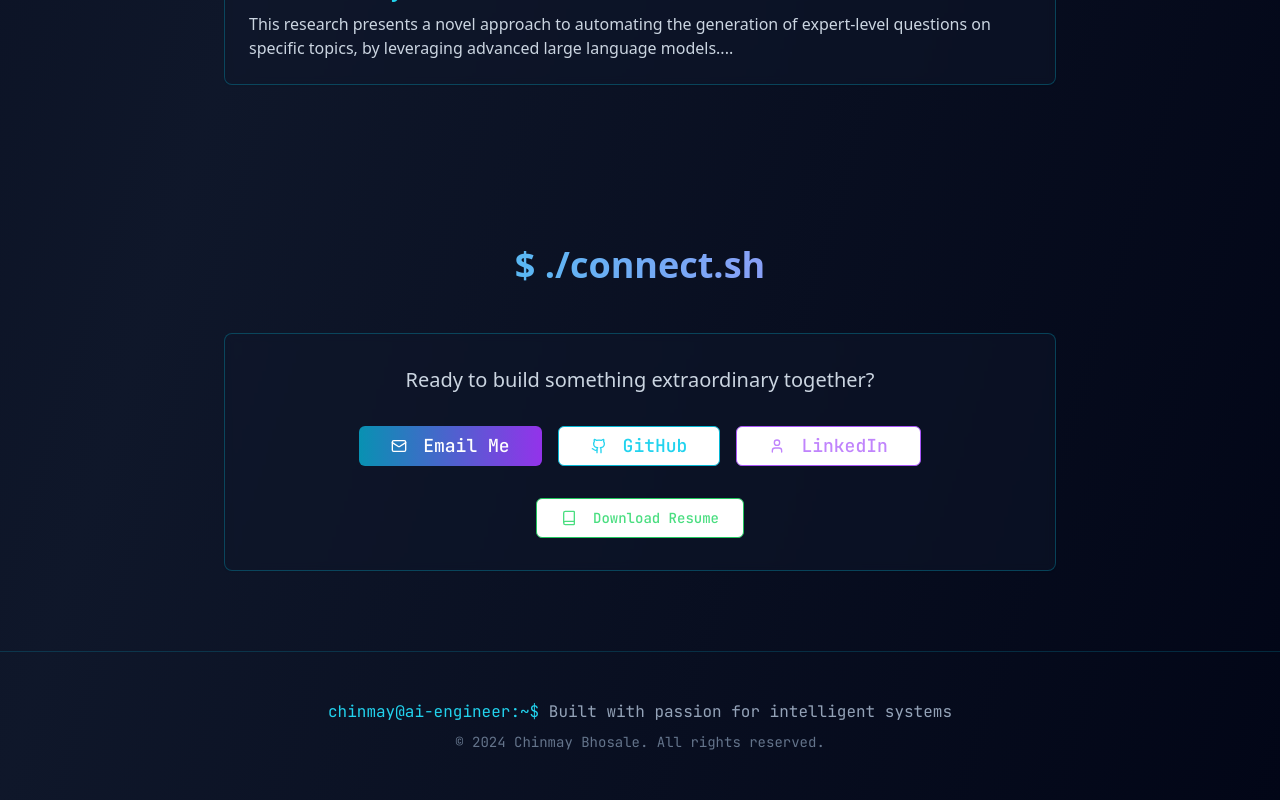
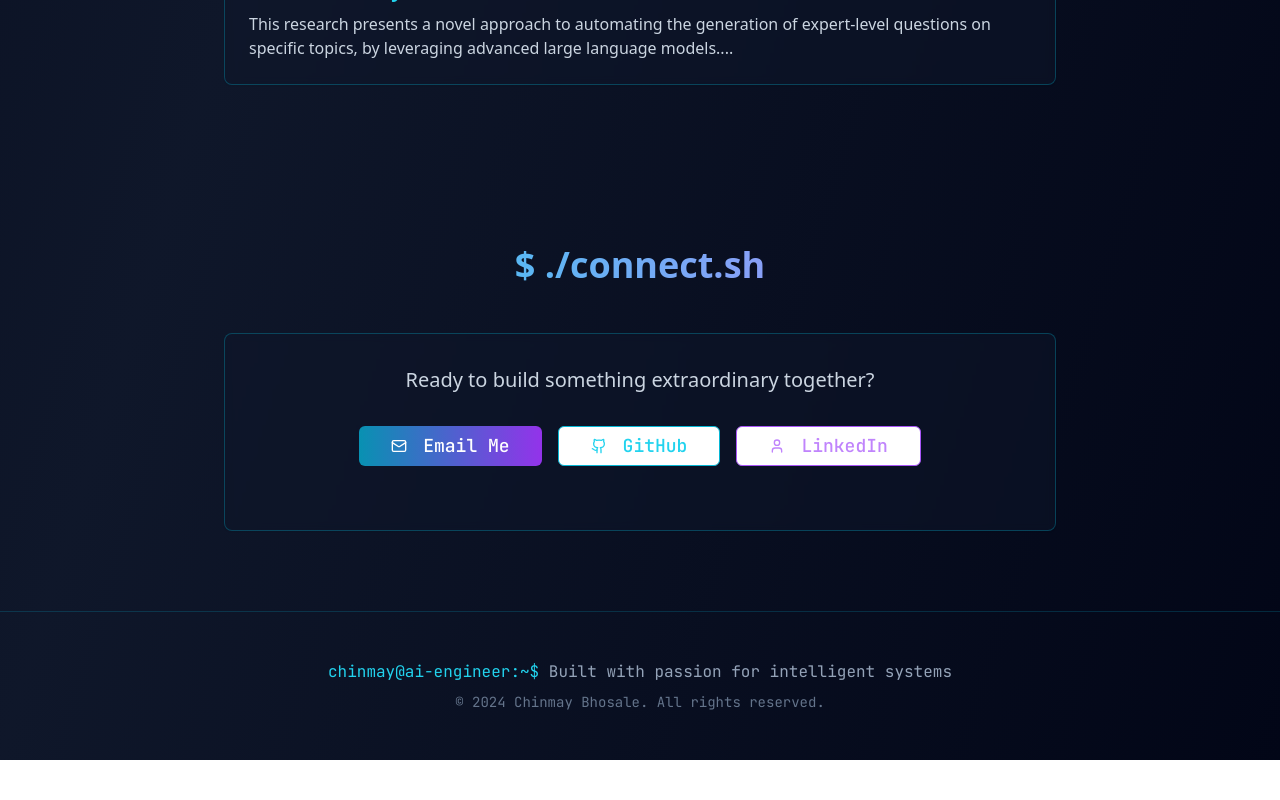
Before and after one commit to chinu0609/chinmay-portfolio, a React (Vite) app: page / in a window 1280 px wide. Shown: the part 3445-4245 px from the top of the page. After the commit the page ends 4205 px from the top, so only its background shows below. Built offline with nearby package versions, Linux system fonts and the light colour scheme.

Commit message:
feat: dependencies

```diff
--- a/src/pages/Index.tsx
+++ b/src/pages/Index.tsx
@@ -291,10 +291,12 @@ const Index = () => {
 				</a>
               </div>
               <div className="mt-8">
-                <Button variant="outline" className="border-green-500 text-green-400 hover:bg-green-500/10 px-6 py-2 font-mono">
-                  <Book className="mr-2 h-4 w-4" />
-                  Download Resume
-                </Button>
+			  {/* <Button variant="outline" className="border-cyan-500 text-cyan-400 hover:bg-cyan-500/10 px-6 py-2 font-mono">
+                // <Button variant="outline" className="border-green-500 text-green-400 hover:bg-green-500/10 px-6 py-2 font-mono">
+                //   <Book className="mr-2 h-4 w-4" />
+                //   Download Resume
+                // </Button>
+				//*/}
               </div>
             </CardContent>
           </Card>
```
